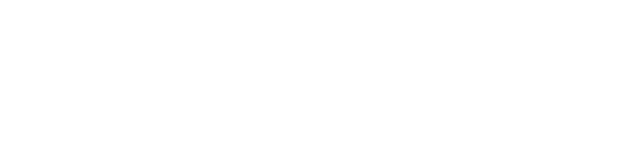
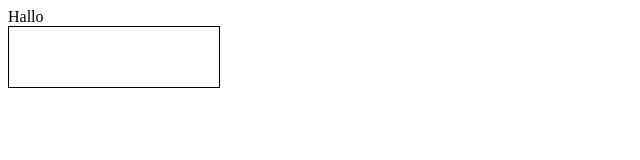
Before and after one commit to vladislav-trofimov/keyboard-trainer, a plain HTML site: page index.html in a window 1280 px wide. Shown: the whole page, without its empty margins (0-640 px from the left). Drawn offline with Linux system fonts and the light colour scheme.

Commit message:
Add files via upload

```diff
--- a/index.html
+++ b/index.html
@@ -6,10 +6,12 @@
     <title>Field content verification</title>
 </head>
 <body>
-<div contenteditable="true" id="inputField"></div>
+    <div id="testWord"></div>
+    <div contenteditable="true" id="inputField" class="inp"></div>
 <script>
     const inputField = document.getElementById('inputField');
     const referenceWord = 'Hallo';
+    document.getElementById('testWord').innerText = referenceWord;
 
     inputField.addEventListener('input', () => {
         const enteredText = inputField.innerText;
@@ -39,6 +41,12 @@
     .red {
         color: red;
     }
+    .inp {
+        border: 1px solid black;
+        width: 200px;
+        height: 50px;
+        padding: 5px;
+    }
 </style>
 </body>
 </html>
```
